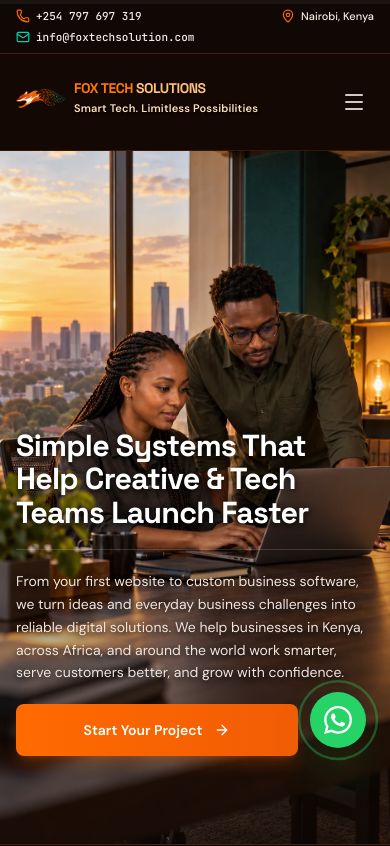
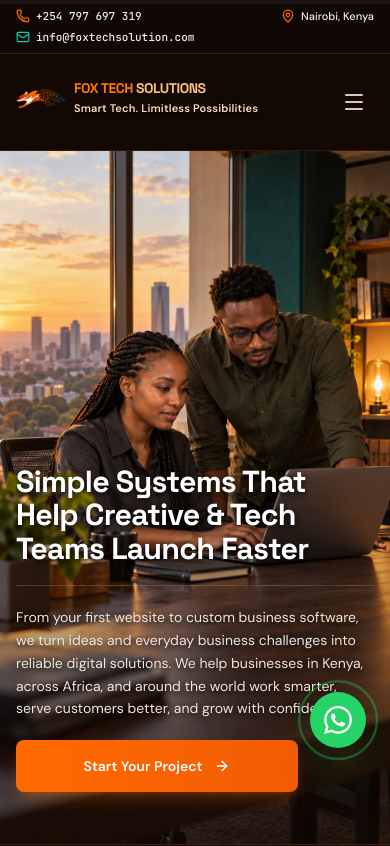
Before and after one commit to johnorengo/Fox-Tech-Portfolio, a React (Vite) app: page / in a window 390 px wide. Shown: the top 846 px of the page. Built offline with nearby package versions, Linux system fonts and the light colour scheme.

Commit message:
Move mobile hero content down for more image visibility

```diff
--- a/src/index.css
+++ b/src/index.css
@@ -83,7 +83,7 @@
 }
 .fox-brand-symbol { width: 96px; height: 52px; object-fit: contain; }
 @media (max-width: 767px) {
-  .hero-content { padding-top: max(calc(var(--header-height, 170px) + 120px), 44svh); padding-bottom: 88px; }
+  .hero-content { padding-top: max(calc(var(--header-height, 170px) + 120px), 44svh); padding-bottom: 52px; }
   .hero-shade { background: linear-gradient(180deg, rgba(8,5,3,.05) 0%, transparent 50%, rgba(20,9,5,.3) 76%, rgba(20,9,5,.6) 100%); }
 }
 @media (max-width: 639px) {
```
